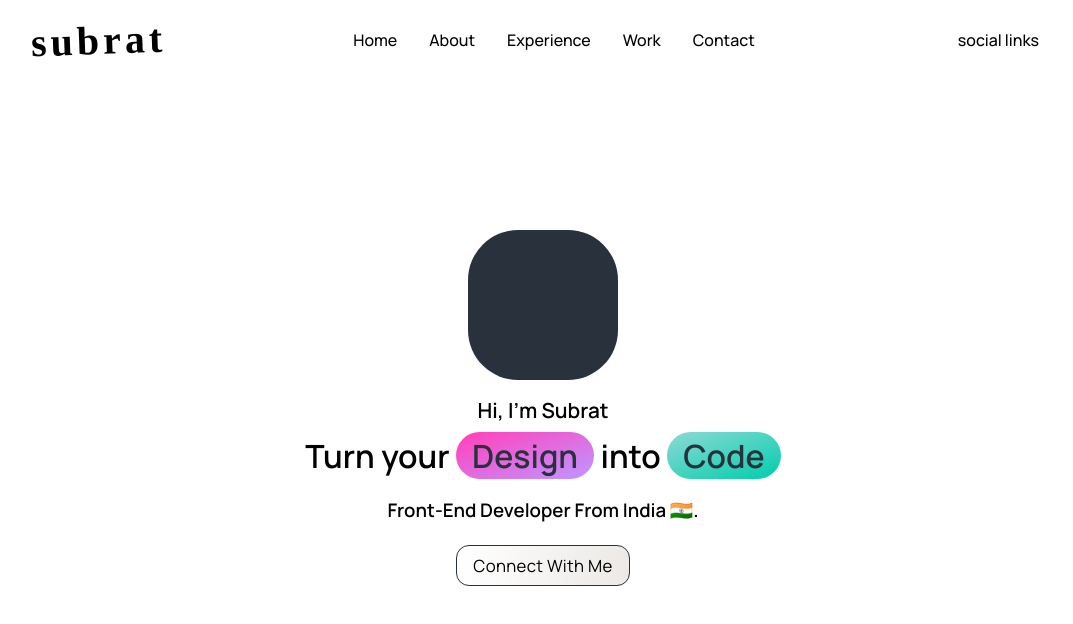
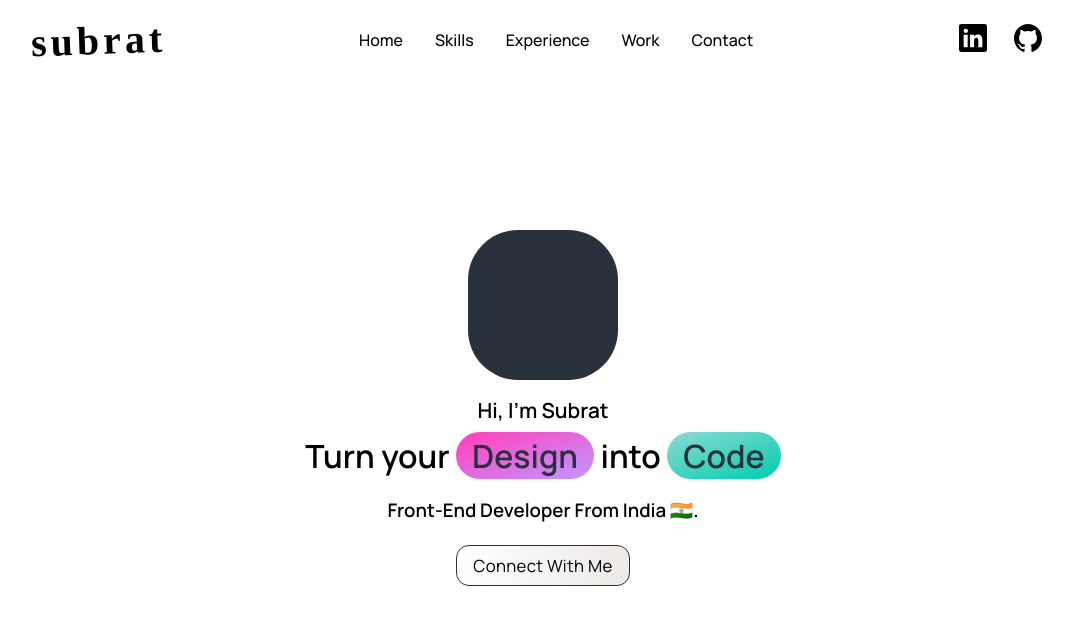
Before and after one commit to subrat611/portfolio-website, a Nuxt app: page / in a window 1280 px wide. Shown: the top 624 px of the page, without its empty margins (97-1170 px from the left). Built offline with nearby package versions, Linux system fonts and the light colour scheme; a web font is replaced by a local one.

Commit message:
navigation bar update

```diff
--- a/components/NavBar.vue
+++ b/components/NavBar.vue
@@ -1,26 +1,84 @@
 <script>
 export default {
   name: "NavBar",
+  data() {
+    return {
+      showNavbar: true,
+      lastScrollPosition: 0,
+    };
+  },
+  mounted() {
+    window.addEventListener("scroll", this.onScroll);
+  },
+  beforeDestroy() {
+    window.removeEventListener("scroll", this.onScroll);
+  },
+  methods: {
+    onScroll() {
+      const currentScrollPosition =
+        window.pageYOffset || document.documentElement.scrollTop;
+      if (currentScrollPosition < 0) {
+        return;
+      }
+      // Stop executing this function if the difference between
+      // current scroll position and last scroll position is less than some offset
+      if (Math.abs(currentScrollPosition + this.lastScrollPosition) < 60) {
+        return;
+      }
+      this.showNavbar = currentScrollPosition < this.lastScrollPosition;
+      this.lastScrollPosition = currentScrollPosition;
+    },
+  },
 };
 </script>
 
 <template>
-  <nav class="nav-wrapper">
+  <nav class="nav-wrapper" :class="{ 'navbar-hidden': !showNavbar }">
     <h5 class="nav-logo"><nuxt-link to="/">subrat</nuxt-link></h5>
     <ul class="nav-mid-lists">
-      <li><nuxt-link to="/">Home</nuxt-link></li>
-      <li><nuxt-link to="/">About</nuxt-link></li>
+      <li><a href="#home">Home</a></li>
+      <li><a href="#skills">Skills</a></li>
       <li><nuxt-link to="/">Experience</nuxt-link></li>
       <li><nuxt-link to="/">Work</nuxt-link></li>
       <li><nuxt-link to="/">Contact</nuxt-link></li>
     </ul>
     <ul class="nav-end-lists">
-      <li><a>social links</a></li>
+      <li>
+        <a href="https://www.linkedin.com/in/subratkumarjena/" target="_blank">
+          <svg
+            xmlns="http://www.w3.org/2000/svg"
+            class="ionicon"
+            viewBox="0 0 512 512"
+          >
+            <title>Logo Linkedin</title>
+            <path
+              d="M444.17 32H70.28C49.85 32 32 46.7 32 66.89v374.72C32 461.91 49.85 480 70.28 480h373.78c20.54 0 35.94-18.21 35.94-38.39V66.89C480.12 46.7 464.6 32 444.17 32zm-273.3 373.43h-64.18V205.88h64.18zM141 175.54h-.46c-20.54 0-33.84-15.29-33.84-34.43 0-19.49 13.65-34.42 34.65-34.42s33.85 14.82 34.31 34.42c-.01 19.14-13.31 34.43-34.66 34.43zm264.43 229.89h-64.18V296.32c0-26.14-9.34-44-32.56-44-17.74 0-28.24 12-32.91 23.69-1.75 4.2-2.22 9.92-2.22 15.76v113.66h-64.18V205.88h64.18v27.77c9.34-13.3 23.93-32.44 57.88-32.44 42.13 0 74 27.77 74 87.64z"
+            />
+          </svg>
+        </a>
+      </li>
+      <li>
+        <a href="https://github.com/subrat611" target="_blank">
+          <svg
+            xmlns="http://www.w3.org/2000/svg"
+            class="ionicon"
+            viewBox="0 0 512 512"
+          >
+            <title>Logo Github</title>
+            <path
+              d="M256 32C132.3 32 32 134.9 32 261.7c0 101.5 64.2 187.5 153.2 217.9a17.56 17.56 0 003.8.4c8.3 0 11.5-6.1 11.5-11.4 0-5.5-.2-19.9-.3-39.1a102.4 102.4 0 01-22.6 2.7c-43.1 0-52.9-33.5-52.9-33.5-10.2-26.5-24.9-33.6-24.9-33.6-19.5-13.7-.1-14.1 1.4-14.1h.1c22.5 2 34.3 23.8 34.3 23.8 11.2 19.6 26.2 25.1 39.6 25.1a63 63 0 0025.6-6c2-14.8 7.8-24.9 14.2-30.7-49.7-5.8-102-25.5-102-113.5 0-25.1 8.7-45.6 23-61.6-2.3-5.8-10-29.2 2.2-60.8a18.64 18.64 0 015-.5c8.1 0 26.4 3.1 56.6 24.1a208.21 208.21 0 01112.2 0c30.2-21 48.5-24.1 56.6-24.1a18.64 18.64 0 015 .5c12.2 31.6 4.5 55 2.2 60.8 14.3 16.1 23 36.6 23 61.6 0 88.2-52.4 107.6-102.3 113.3 8 7.1 15.2 21.1 15.2 42.5 0 30.7-.3 55.5-.3 63 0 5.4 3.1 11.5 11.4 11.5a19.35 19.35 0 004-.4C415.9 449.2 480 363.1 480 261.7 480 134.9 379.7 32 256 32z"
+            />
+          </svg>
+        </a>
+      </li>
     </ul>
   </nav>
 </template>
 
 <style lang="scss" scoped>
+.navbar-hidden {
+  background: linear-gradient(to right, #ffffff, #ece9e6);
+}
 .nav-wrapper {
   position: fixed;
   width: 100vw;
@@ -56,9 +114,15 @@
     display: flex;
 
     li {
-      margin: 0 1rem;
+      margin: 0 0.7rem;
       font-family: "Manrope", sans-serif;
       font-weight: 500;
+
+      svg {
+        height: 32px;
+        width: 32px;
+        color: #29323c;
+      }
     }
   }
 }
```
